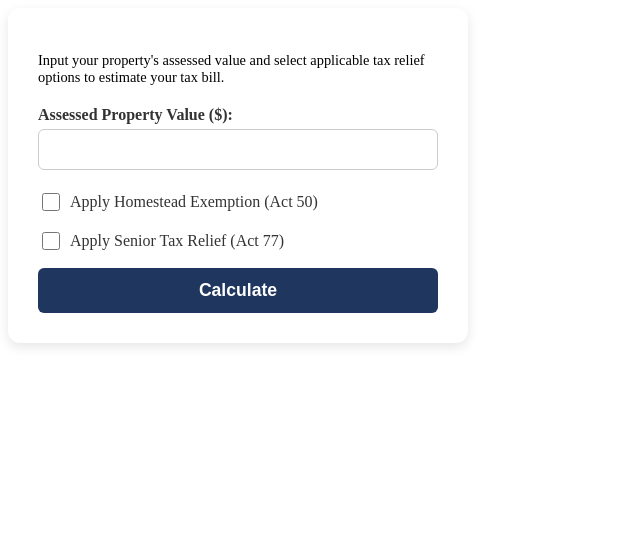
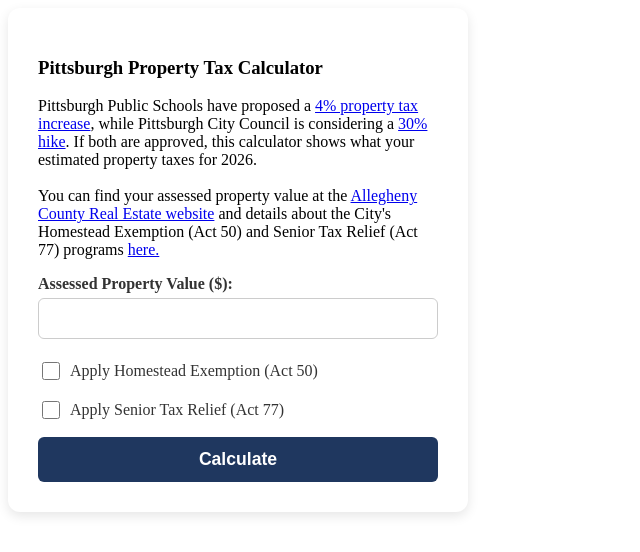
Before and after one commit to patrickcdoyle1/pgh-prop-calc, a Flask app: page / in a window 1280 px wide. Shown: the top 552 px of the page, without its empty margins (0-640 px from the left). Run offline with Flask 3, Linux system fonts and the light colour scheme.

Commit message:
adding header info back in

```diff
--- a/templates/calculator.html
+++ b/templates/calculator.html
@@ -12,9 +12,16 @@
     <!-- <h1>Pittsburgh Property Tax Calculator</h1>-->
 
     <div class="calculator">
-        <p style="font-size:0.9em; margin-bottom: 20px;">
-            Input your property's assessed value and select applicable tax relief options to estimate your tax bill.
-        </p>
+        <h3>Pittsburgh Property Tax Calculator</h3>
+   <p>
+       Pittsburgh Public Schools have proposed a <a href="https://www.wesa.fm/education/2025-12-02/pps-revised-2026-budget-cyber-charter-reform" target="_blank">4% property tax increase</a>,
+       while Pittsburgh City Council is considering a <a href="https://www.wesa.fm/politics-government/2025-12-08/pittsburgh-council-property-tax-increase" target="_blank">30% hike</a>.
+       If both are approved, this calculator shows what your estimated property taxes for 2026.
+   <br>
+   <br>
+       You can find your assessed property value at the <a href="https://realestate.alleghenycounty.us" target="_blank">Allegheny County Real Estate website</a> and
+       details about the City's Homestead Exemption (Act 50) and Senior Tax Relief (Act 77) programs
+<a href="https://www.pittsburghpa.gov/City-Government/Finance-Budget/Taxes/Tax-FAQs" target="_blank">here.</a>
         <form method="POST">
             <label for="num1">Assessed Property Value ($):</label>
             <input type="number" step="any" name="num1" id="num1" required>
```
